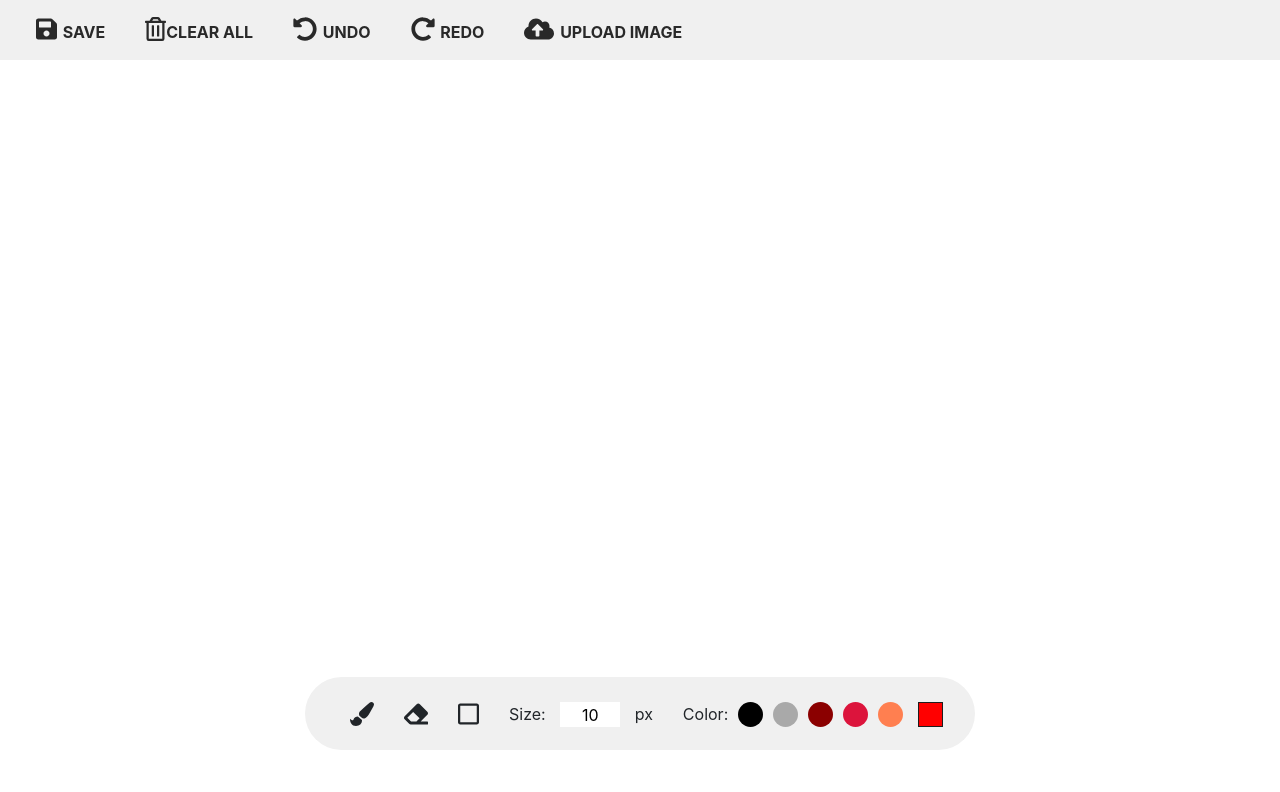
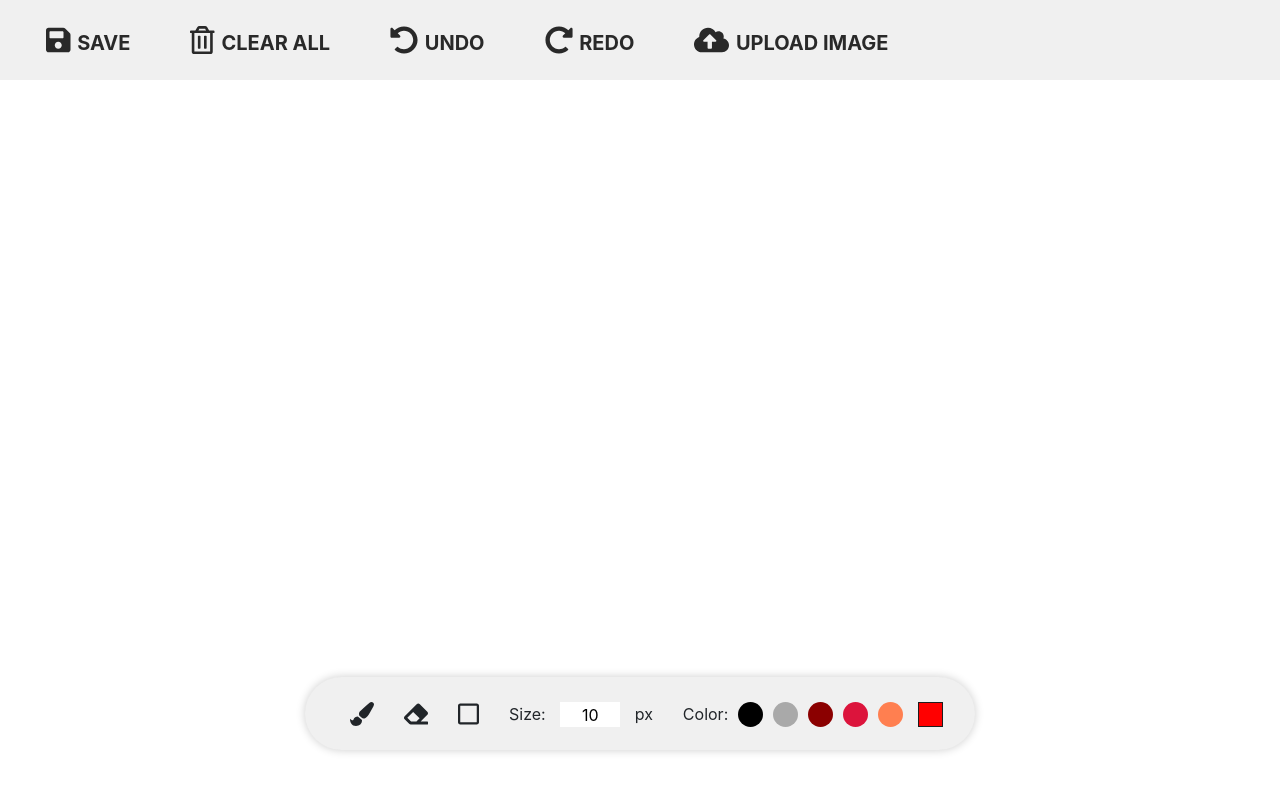
Before and after one commit to PeggyHsiao/Canvas_by_Vue, a Vue app in the folder canvas_proj/: page / in a window 1280 px wide. Shown: the top 792 px of the page. Built offline with nearby package versions, Linux system fonts and the light colour scheme.

Commit message:
[modify] paint-brush position isn't accurate

```diff
--- a/canvas_proj/src/components/Paint.vue
+++ b/canvas_proj/src/components/Paint.vue
@@ -10,10 +10,7 @@
           class="nav-item"
           @click="clearCanvas"
         >
-          <FontAwesome
-            :icon="['far', 'trash-alt']"
-          />
-          <span>CLEAR ALL</span>
+          <FontAwesome :icon="['far', 'trash-alt']" /> <span>CLEAR ALL</span>
         </li>
         <li class="nav-item">
           <FontAwesome :icon="['fas', 'undo-alt']" /> <span>UNDO</span>
@@ -113,7 +110,6 @@ export default {
       isMouseDown: false,
       strokeWidth: 10,
       strokeColor: '',
-      mouseDownPosition: null,
       isToolActive: false,
     };
   },
@@ -145,24 +141,21 @@ export default {
     },
     getWindowEvent() {
       window.addEventListener('mousemove', (e) => {
-        // 取得整個螢幕的寬高，offset只會抓取位於所屬元素裡的座標
-        // this.getCanvasMousePosition(e.clientX, e.clientY);
-
+        const pos = this.getCanvasNowPosition(e.clientX, e.clientY);
         if (this.isMouseDown && this.mouseOldPosition) {
-          // const pos = this.getCanvasMousePosition(e.clientX, e.clientY);
           this.canvasContext.beginPath();
           this.canvasContext.moveTo(this.mouseOldPosition.x, this.mouseOldPosition.y);
-          this.canvasContext.lineTo(e.clientX, e.clientY);
+          this.canvasContext.lineTo(pos.x, pos.y);
           this.canvasContext.stroke();
         }
 
-        this.setCanvasPosition(e.clientX, e.clientY);
+        this.setCanvasOldPosition(e.clientX, e.clientY);
       });
     },
     setCanvas() {
       const canvas = this.$refs.sketchpad;
       canvas.width = window.innerWidth;
-      canvas.height = window.innerHeight - 60; // 扣除nav的高度
+      canvas.height = window.innerHeight - 80; // 扣除nav的高度
 
       const ctx = canvas.getContext('2d');
       ctx.lineCap = 'round';
@@ -176,23 +169,23 @@ export default {
       const { canvas } = this.canvasContext;
       this.canvasContext.clearRect(0, 0, canvas.width, canvas.height);
     },
-    // getCanvasMousePosition(clientX, clientY) {
-    //   const canvasPosition = this.canvasContext.canvas.getBoundingClientRect();
-    //   const x = clientX - canvasPosition.x;
-    //   const y = clientY - canvasPosition.y;
+    setCanvasOldPosition(clientX, clientY) {
+      const domRect = this.canvasContext.canvas.getBoundingClientRect();// 得到canvas的DOMRect(位置和大小)
 
-    //   this.mouseOldPosition = { x, y };
-    // },
-    setCanvasPosition(x, y) {
+      const x = clientX - domRect.x;
+      const y = clientY - domRect.y;
+
       this.mouseOldPosition = { x, y };
+    },
+    getCanvasNowPosition(clientX, clientY) {
+      const domRect = this.canvasContext.canvas.getBoundingClientRect();
+      const x = clientX - domRect.x;
+      const y = clientY - domRect.y;
+      return { x, y };
     },
     onCanvasMouseDown() {
       this.isMouseDown = true;
       this.isOpenColorWheel = false;
-
-      window.addEventListener('mousedown', (e) => {
-        this.mouseDownPosition = { x: e.x, y: e.y };
-      });
     },
     onCanvasMouseUp() {
       this.isMouseDown = false;
@@ -210,18 +203,19 @@ export default {
 <style scoped>
 *{ box-sizing: border-box; margin: 0; padding: 0; }
 body{ position: relative; }
-.navbar { width: 100%; height: 60px; background: rgb(240, 240, 240)}
+.navbar { width: 100%; height: 80px; background: rgb(240, 240, 240)}
 .nav-item{
-    margin: 0 20px;
-    font-size: 1.5rem;
+    margin: 0 30px;
+    font-size: 1.75rem;
     font-weight: bold;
     color: rgb(41, 41, 41);
     cursor: pointer;
 }
-.nav-item > span{ font-size: 1rem; }
+.nav-item > span{ font-size: 1.25rem; }
 
 .brush-bar {
     background: rgb(240,240,240);
+    box-shadow: 0 0 10px 0 rgba(0, 0, 0, .2);
     border-radius: 50px;
     width: 670px;
     left: calc( 50% - 670px / 2);
```
